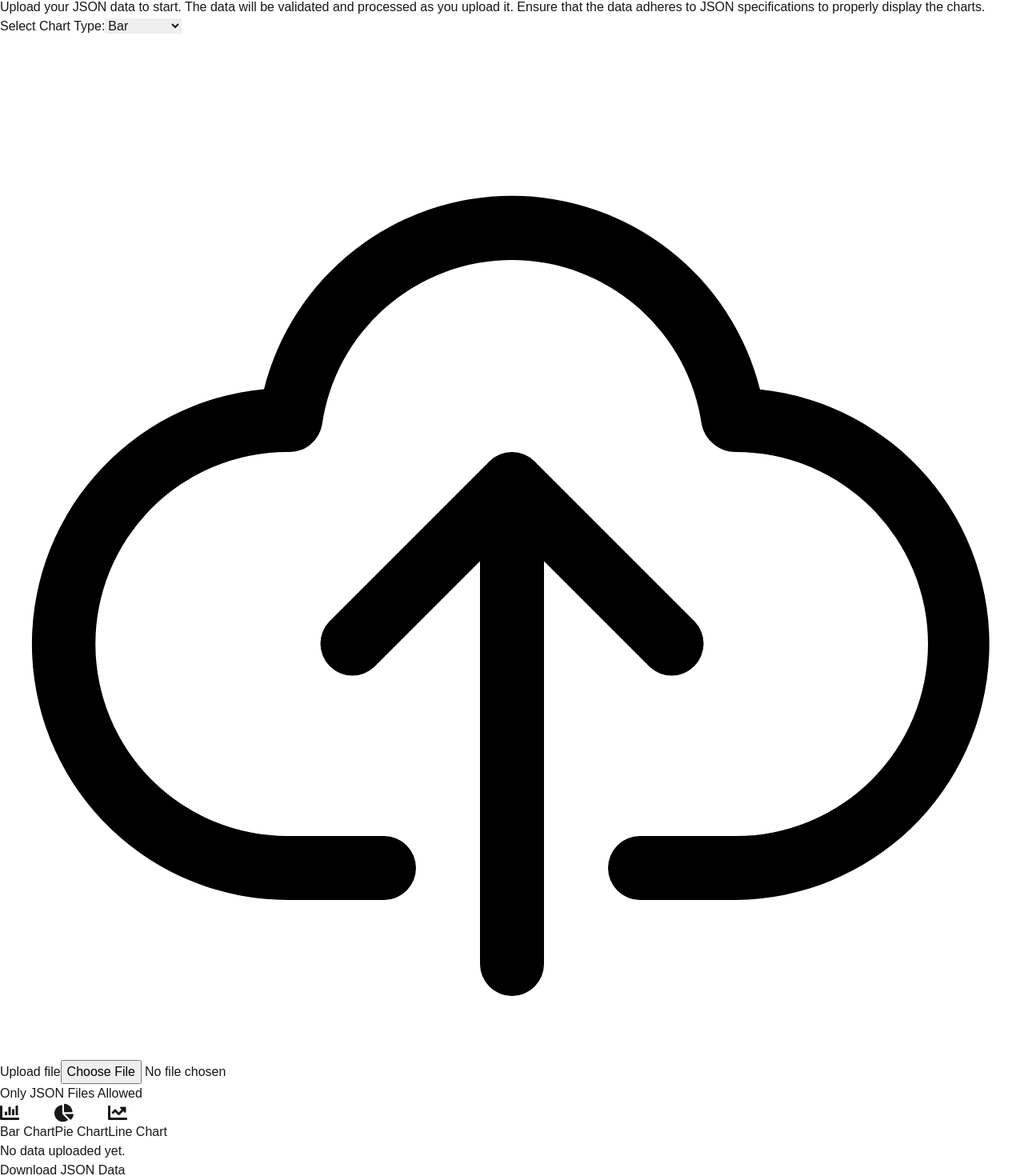
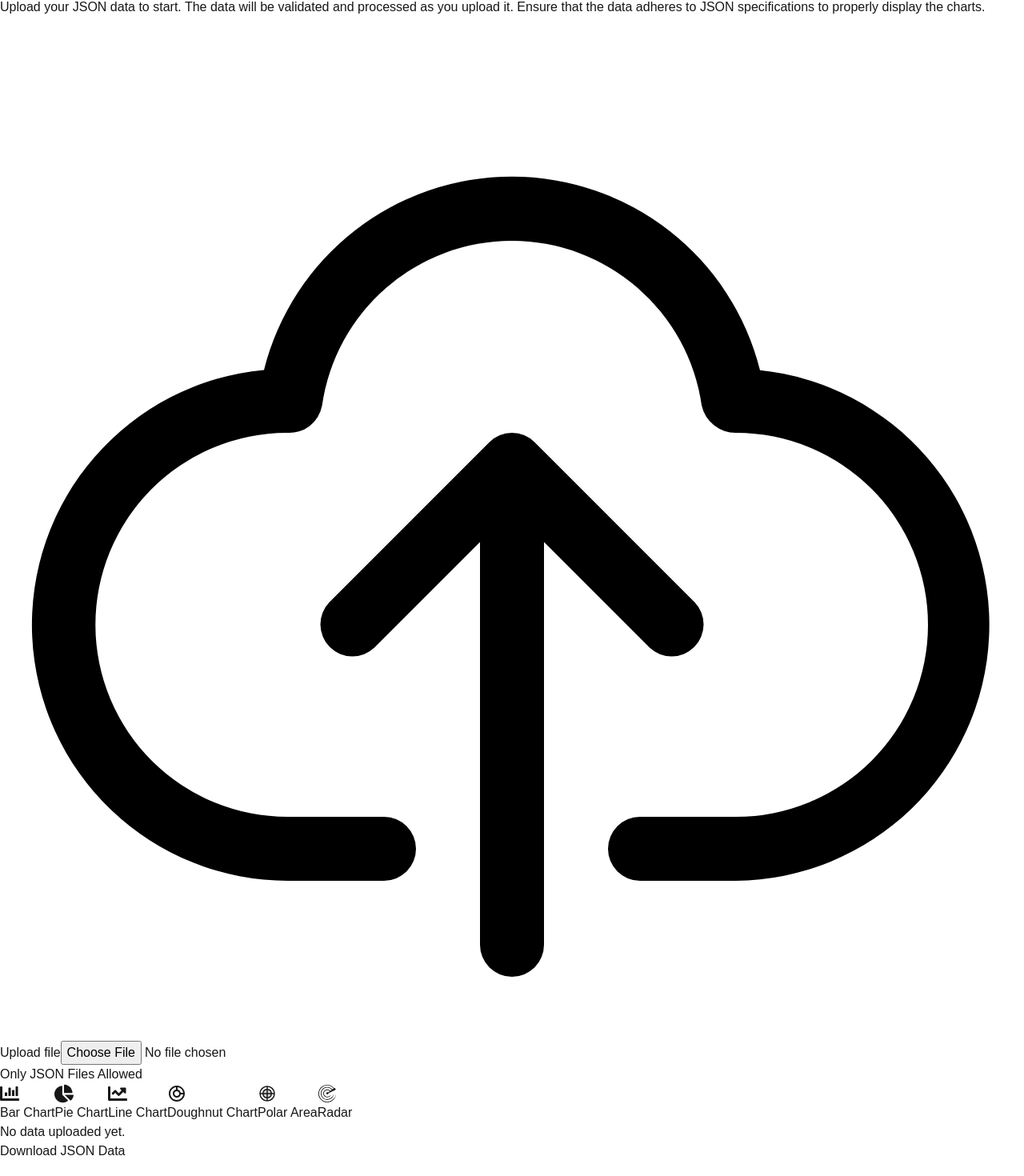
Before and after one commit to kdansari02/Json_charts, a Next.js app: page / in a window 1280 px wide. Shown: the part 375-1845 px from the top of the page at 80% size. Built offline with nearby package versions, Linux system fonts and the light colour scheme.

Commit message:
charts update

```diff
--- a/src/components/ChartTypeSelector.js
+++ /dev/null
@@ -1,105 +0,0 @@
-const ChartTypeSelector = ({ chartType, setChartType }) => {
-  return (
-    <div className="flex items-center">
-      <label
-
-          htmlFor="chartType"
-
-            className="mr-3 text-lg font-semibold text-gray-700"
-
-      >
-        Select Chart Type:
-      </label>
-      <select
-        id="chartType"
-        value={chartType}
-        onChange={(e) => setChartType(e.target.value)}
-        className="px-4 py-2 text-black bg-white border border-gray-300 rounded-lg focus:outline-none focus:ring focus:ring-indigo-200 transition duration-300 ease-in-out"
-      >
-        <option value="bar">Bar</option>
-        <option value="line">Line</option>
-        <option value="pie">Pie</option>
-        <option value="doughnut">Doughnut</option>
-        <option value="radar">Radar</option>
-        <option value="polarArea">Polar Area</option>
-      </select>
-    </div>
-  );
-};
-
-export default ChartTypeSelector;
-
-
-
-
-
-
-// "use client";
-
-// import { FaChartBar, FaChartLine, FaChartPie, FaChartDoughnut, FaChartRadar, FaChartPolar } from 'react-icons/fa';
-
-// const ChartTypeSelector = ({ chartType, setChartType }) => {
-//   return (
-//     <div className="w-64 bg-gray-100 p-4 rounded-lg shadow-md">
-//       <h2 className="text-lg font-semibold text-gray-700 mb-4">Chart Type</h2>
-//       <div className="space-y-2">
-//         <button
-//           onClick={() => setChartType('bar')}
-//           className={`flex items-center p-2 rounded-lg cursor-pointer transition-colors ${
-//             chartType === 'bar' ? 'bg-gray-200 text-blue-600' : 'hover:bg-gray-200'
-//           }`}
-//         >
-//           <FaChartBar className="mr-2" />
-//           <span>Bar</span>
-//         </button>
-//         <button
-//           onClick={() => setChartType('line')}
-//           className={`flex items-center p-2 rounded-lg cursor-pointer transition-colors ${
-//             chartType === 'line' ? 'bg-gray-200 text-blue-600' : 'hover:bg-gray-200'
-//           }`}
-//         >
-//           <FaChartLine className="mr-2" />
-//           <span>Line</span>
-//         </button>
-//         <button
-//           onClick={() => setChartType('pie')}
-//           className={`flex items-center p-2 rounded-lg cursor-pointer transition-colors ${
-//             chartType === 'pie' ? 'bg-gray-200 text-blue-600' : 'hover:bg-gray-200'
-//           }`}
-//         >
-//           <FaChartPie className="mr-2" />
-//           <span>Pie</span>
-//         </button>
-//         <button
-//           onClick={() => setChartType('doughnut')}
-//           className={`flex items-center p-2 rounded-lg cursor-pointer transition-colors ${
-//             chartType === 'doughnut' ? 'bg-gray-200 text-blue-600' : 'hover:bg-gray-200'
-//           }`}
-//         >
-//           <FaChartDoughnut className="mr-2" />
-//           <span>Doughnut</span>
-//         </button>
-//         <button
-//           onClick={() => setChartType('radar')}
-//           className={`flex items-center p-2 rounded-lg cursor-pointer transition-colors ${
-//             chartType === 'radar' ? 'bg-gray-200 text-blue-600' : 'hover:bg-gray-200'
-//           }`}
-//         >
-//           <FaChartRadar className="mr-2" />
-//           <span>Radar</span>
-//         </button>
-//         <button
-//           onClick={() => setChartType('polarArea')}
-//           className={`flex items-center p-2 rounded-lg cursor-pointer transition-colors ${
-//             chartType === 'polarArea' ? 'bg-gray-200 text-blue-600' : 'hover:bg-gray-200'
-//           }`}
-//         >
-//           <FaChartPolar className="mr-2" />
-//           <span>Polar Area</span>
-//         </button>
-//       </div>
-//     </div>
-//   );
-// };
-
-// export default ChartTypeSelector;
--- a/src/components/FileUploader.js
+++ b/src/components/FileUploader.js
@@ -4,7 +4,7 @@ const FileUploader = ({ handleFileUpload,filename }) => {
     <div className="w-full flex flex-col items-center">
       <label
         htmlFor="uploadFile1"
-        className="bg-white text-gray-500 font-semibold text-base rounded w-full max-w-full h-52 flex flex-col items-center justify-center cursor-pointer border-2 border-gray-300 border-dashed mx-auto font-sans"
+        className="bg-white text-gray-500 font-semibold text-base rounded w-96 p-6 h-72 flex flex-col items-center justify-center cursor-pointer border-2 border-gray-300 border-dashed mx-auto font-sans"
       >
         <svg
           xmlns="http://www.w3.org/2000/svg"
--- a/src/components/Main.js
+++ b/src/components/Main.js
@@ -38,22 +38,22 @@ const Main = () => {
         </div>
 
         <div>
-          <TabbedCharts />
+          <TabbedCharts data={data}/>
         </div>
-        <div className="grid grid-cols-1 md:grid-cols-2 gap-6 mt-8">
+        {/* <div className="grid grid-cols-1 md:grid-cols-2 gap-6 mt-8">
           {data ? (
             <>
               <ChartDisplay data={data} chartType={chartType} />
-              {/* <MUIChart data={data} />
+              <MUIChart data={data} />
               <RechartComponent data={data} />
               <D3Chart data={data} />
-              <AGChart data={data} /> */}
-              {/* <AGChart data={data} chartType={chartType}/>  */}
+              <AGChart data={data} />
+              <AGChart data={data} chartType={chartType}/>
             </>
           ) : (
             <p className="text-center text-gray-600">No data uploaded yet.</p>
           )}
-        </div>
+        </div> */}
       </div>
 
       <div className="fixed bottom-4 right-4 z-50">
--- a/src/components/Tabs.js
+++ b/src/components/Tabs.js
@@ -1,33 +1,22 @@
 import { useState } from "react";
 import { FaChartBar, FaChartPie, FaChartLine } from "react-icons/fa";
-import { Bar, Pie, Line } from "react-chartjs-2";
+import { BiDoughnutChart } from "react-icons/bi";
+import { GiRadarSweep } from "react-icons/gi";
+import { PiChartPolarDuotone } from "react-icons/pi";
+import ChartDisplay from "./ChartDisplay";
+import MUIChart from "./charts/MuiChart";
+import AGChart from "./charts/AgCharts";
 
-
-
-const TabbedCharts = () => {
-  const [activeTab, setActiveTab] = useState("bar");
-
-//   const renderChart = () => {
-//     switch (activeTab) {
-//       case "bar":
-//         return <Bar data={data} />;
-//       case "pie":
-//         return <Pie data={data} />;
-//       case "line":
-//         return <Line data={data} />;
-//       default:
-//         return <Bar data={data} />;
-//     }
-//   };
+const TabbedCharts = ({data}) => {
+  const [chartType, setChartType] = useState("bar");
 
   return (
-    <div className="w-full max-w-4xl mx-auto p-4">
-      {/* Tabs */}
-      <div className="flex justify-center mb-4">
+    <div className="w-full max-w-4xl mx-auto mt-8">
+      <div className="flex justify-center mb-4 bg-white rounded-3xl overflow-x-auto whitespace-nowrap">
         <button
-          onClick={() => setActiveTab("bar")}
-          className={`flex flex-col items-center p-4 ${
-            activeTab === "bar"
+          onClick={() => setChartType("bar")}
+          className={`flex flex-col items-center p-4 min-w-max ${
+            chartType === "bar"
               ? "text-blue-600 border-b-4 border-blue-500"
               : "text-gray-600"
           }`}
@@ -36,9 +25,9 @@ const TabbedCharts = () => {
           <span>Bar Chart</span>
         </button>
         <button
-          onClick={() => setActiveTab("pie")}
-          className={`flex flex-col items-center p-4 ${
-            activeTab === "pie"
+          onClick={() => setChartType("pie")}
+          className={`flex flex-col items-center p-4 min-w-max ${
+            chartType === "pie"
               ? "text-blue-600 border-b-4 border-blue-500"
               : "text-gray-600"
           }`}
@@ -47,9 +36,9 @@ const TabbedCharts = () => {
           <span>Pie Chart</span>
         </button>
         <button
-          onClick={() => setActiveTab("line")}
-          className={`flex flex-col items-center p-4 ${
-            activeTab === "line"
+          onClick={() => setChartType("line")}
+          className={`flex flex-col items-center p-4 min-w-max ${
+            chartType === "line"
               ? "text-blue-600 border-b-4 border-blue-500"
               : "text-gray-600"
           }`}
@@ -57,11 +46,54 @@ const TabbedCharts = () => {
           <FaChartLine size={24} />
           <span>Line Chart</span>
         </button>
+        <button
+          onClick={() => setChartType("doughnut")}
+          className={`flex flex-col items-center p-4 min-w-max ${
+            chartType === "doughnut"
+              ? "text-blue-600 border-b-4 border-blue-500"
+              : "text-gray-600"
+          }`}
+        >
+          <BiDoughnutChart size={24} />
+          <span>Doughnut Chart</span>
+        </button>
+        <button
+          onClick={() => setChartType("polarArea")}
+          className={`flex flex-col items-center p-4 min-w-max ${
+            chartType === "polarArea"
+              ? "text-blue-600 border-b-4 border-blue-500"
+              : "text-gray-600"
+          }`}
+        >
+          <PiChartPolarDuotone size={24} />
+          <span>Polar Area</span>
+        </button>
+        <button
+          onClick={() => setChartType("radar")}
+          className={`flex flex-col items-center p-4 min-w-max ${
+            chartType === "radar"
+              ? "text-blue-600 border-b-4 border-blue-500"
+              : "text-gray-600"
+          }`}
+        >
+          <GiRadarSweep size={24} />
+          <span>Radar</span>
+        </button>
       </div>
-
-      {/* <div className="p-4 bg-white shadow-md rounded-lg">
-        {renderChart()}
-      </div> */}
+      <div className="grid grid-cols-1 md:grid-cols-2 gap-6 mt-8">
+          {data ? (
+            <>
+            <ChartDisplay data={data} chartType={chartType} />
+             <MUIChart data={data} chartType={chartType}/>
+             <AGChart data={data} chartType={chartType}/>
+              {/* <RechartComponent data={data} />
+              <D3Chart data={data} />
+         <AGChart data={data} chartType={chartType}/>   */}
+            </>
+          ) : (
+            <p className="text-center text-gray-600">No data uploaded yet.</p>
+          )}
+        </div>
     </div>
   );
 };
--- a/src/components/UploadSection.js
+++ b/src/components/UploadSection.js
@@ -1,6 +1,6 @@
 
 import { useState } from "react";
-import ChartTypeSelector from "./ChartTypeSelector";
+// import ChartTypeSelector from "./ChartTypeSelector";
 import FileUploader from "./FileUploader";
 
 const UploadSection = ({ onFileUpload, chartType, setChartType }) => {
@@ -24,9 +24,9 @@ const UploadSection = ({ onFileUpload, chartType, setChartType }) => {
     <div className="flex flex-col items-center py-2 px-4 bg-gray-100 rounded-lg shadow-md animate-fadeIn"
     style={{width:"100%"}}
     >
-      <div className="mb-4">
+      {/* <div className="mb-4">
         <ChartTypeSelector chartType={chartType} setChartType={setChartType} />
-      </div>
+      </div> */}
       <div>
         <FileUploader handleFileUpload={handleFileUpload} filename={fileName}/>
       </div>
--- a/src/components/charts/MuiChart.js
+++ b/src/components/charts/MuiChart.js
@@ -1,21 +1,72 @@
-import { Bar } from '@mui/x-charts';
+import React from 'react';
+import { BarChart, LineChart, PieChart, DoughnutChart, RadarChart, PolarAreaChart } from '@mui/x-charts';
 
-const MUIChart = ({ data }) => {
+const MUIChart = ({ data, chartType }) => {
+  const chartData = {
+    series: [
+      {
+        data: data.data,
+      },
+    ],
+    xAxis: [
+      {
+        data: data.labels,
+        scaleType: 'band',
+      },
+    ],
+    yAxis: [{ scaleType: 'linear' }],
+  };
+
   return (
     <div className="bg-white p-6 rounded-lg shadow-lg border border-gray-200">
-      <Bar
-        data={{
-          labels: data.labels,
-          datasets: [
-            {
-              label: data.label,
-              data: data.data,
-              backgroundColor: "rgba(75, 192, 192, 0.2)",
-              borderColor: "rgba(75, 192, 192, 1)",
-            },
-          ],
-        }}
-      />
+      {chartType === "bar" && (
+        <BarChart
+          series={chartData.series}
+          xAxis={chartData.xAxis}
+          yAxis={chartData.yAxis}
+          height={290}
+          margin={{ top: 10, bottom: 30, left: 40, right: 10 }}
+        />
+      )}
+      {chartType === "line" && (
+        <LineChart
+          series={chartData.series}
+          xAxis={chartData.xAxis}
+          yAxis={chartData.yAxis}
+          height={290}
+          margin={{ top: 10, bottom: 30, left: 40, right: 10 }}
+        />
+      )}
+      {chartType === "pie" && (
+        <PieChart
+          series={chartData.series}
+          height={290}
+          margin={{ top: 10, bottom: 30, left: 40, right: 10 }}
+        />
+      )}
+      {chartType === "doughnut" && (
+        <DoughnutChart
+          series={chartData.series}
+          height={290}
+          margin={{ top: 10, bottom: 30, left: 40, right: 10 }}
+        />
+      )}
+      {chartType === "radar" && (
+        <RadarChart
+          series={chartData.series}
+          xAxis={chartData.xAxis}
+          yAxis={chartData.yAxis}
+          height={290}
+          margin={{ top: 10, bottom: 30, left: 40, right: 10 }}
+        />
+      )}
+      {chartType === "polar" && (
+        <PolarAreaChart
+          series={chartData.series}
+          height={290}
+          margin={{ top: 10, bottom: 30, left: 40, right: 10 }}
+        />
+      )}
     </div>
   );
 };
```
Also changed, not shown: src/components/charts/AgCharts.js (+18 -10 lines).
